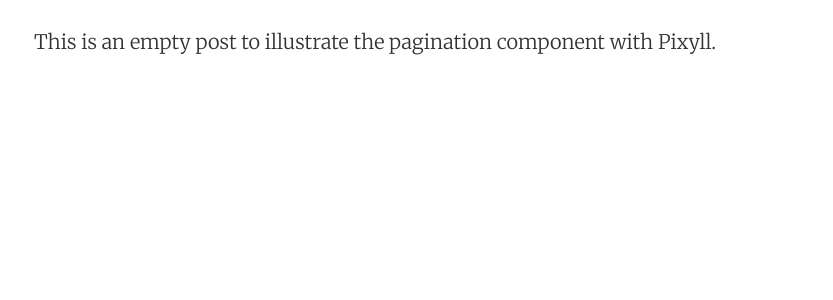
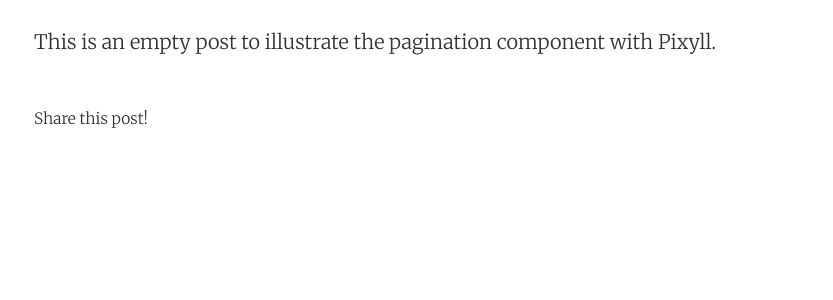
Before and after one commit to francislewis/honeycomb-blog, a Jekyll site: the page built from _posts/2014-06-08-pixyll-has-pagination.md, in a window 1280 px wide. Shown: the part 375-675 px from the top of the page, without its empty margins (222-1055 px from the left). Built offline with Jekyll 4.4.1, drawn with Linux system fonts in a browser that asks for light colours; nearby versions of some CDN libraries; Markdown is read by kramdown in place of the engine named in the settings; comment, search, counter and statistics services are not loaded.

```diff
--- a/_config.yml
+++ b/_config.yml
@@ -13,7 +13,7 @@ show_post_footers:  false
 
 # Disqus post comments
 # (leave blank to disable Disqus)
-disqus_shortname:
+disqus_shortname: honeycombskate
 
 # Social icons
 show_social_icons: false
@@ -28,7 +28,7 @@ paypal_url:
 flattr_button:
 
 # Post sharing icons
-show_sharing_icons: false
+show_sharing_icons: true
 share_text: 'Share this post!'
 # Change to 'true' to enable individual icons
 share_facebook: false
```
